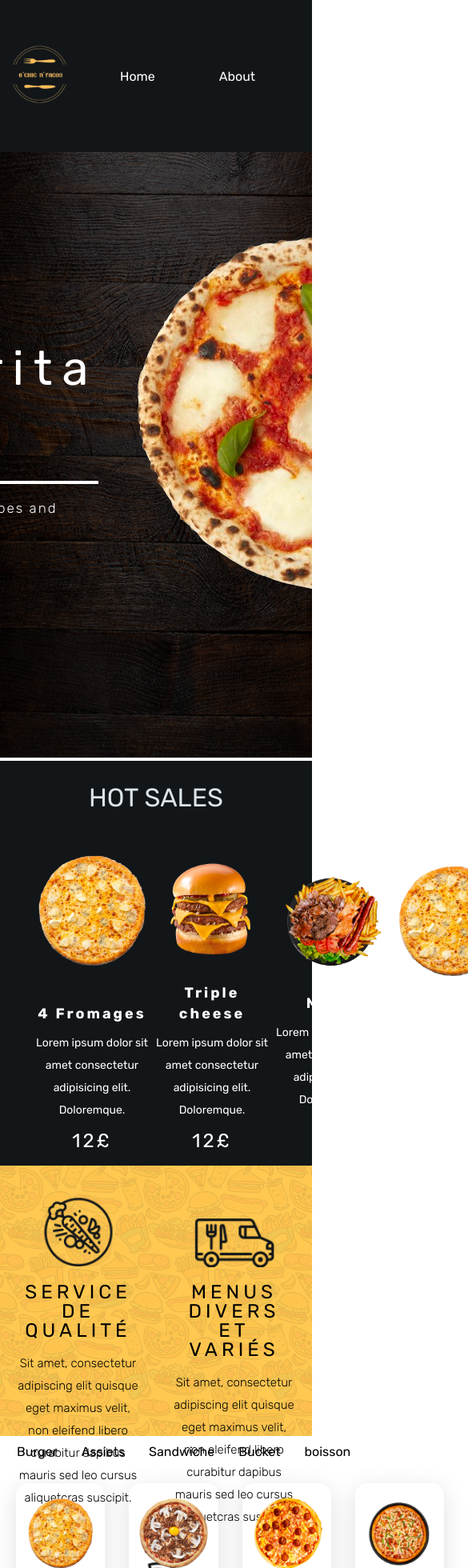
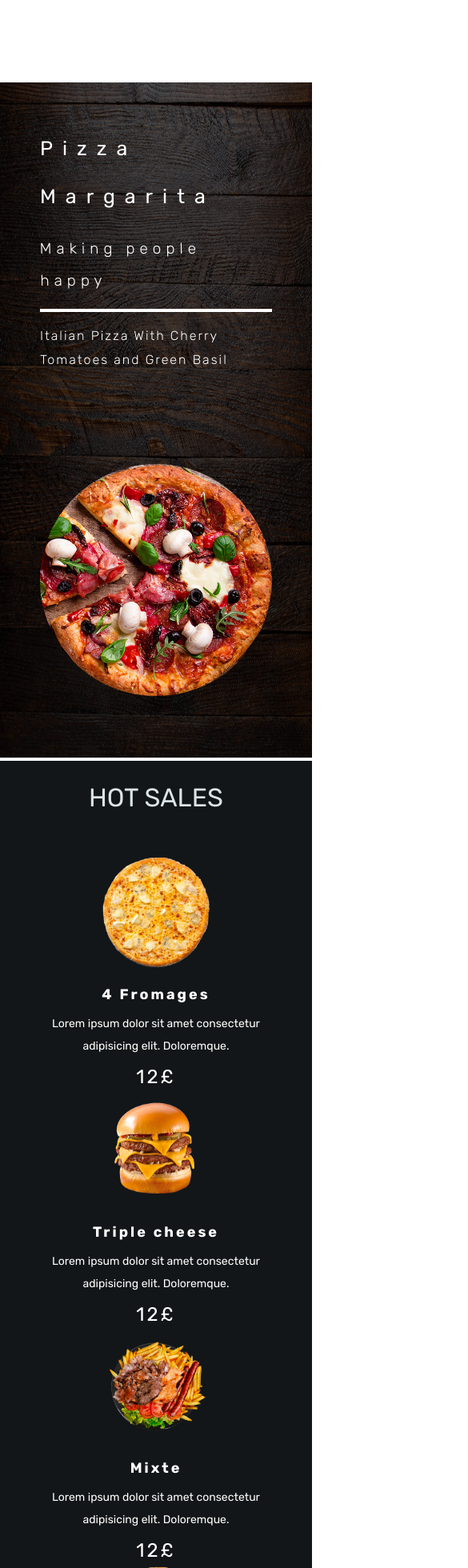
Before and after one commit to otma1ne/ochicken_tacos, a React (Create React App) app: page / in a window 390 px wide. Shown: the top 1960 px of the page at 80% size, 585 px wide, since content can reach past the window. Built offline with nearby package versions, Linux system fonts and the light colour scheme.

Commit message:
responsive

```diff
--- a/src/App.js
+++ b/src/App.js
@@ -9,7 +9,7 @@ function App() {
     <div className="App">
       <Header />
       <RouterProvider router={router} />
-      <Footer />
+      {/* <Footer /> */}
     </div>
   );
 }
--- a/src/pages/Pizza/Pizza.module.scss
+++ b/src/pages/Pizza/Pizza.module.scss
@@ -32,7 +32,7 @@
 }
 
 .card {
-    width: 250px; // Définissez la largeur de chaque carte
+    width: 250px;
     border-radius: 15px;
     padding: 15px 10px;
     box-shadow: rgba(100, 100, 111, 0.2) 0px 7px 29px 0px;
@@ -48,7 +48,7 @@
 }
 
 .card img {
-    width: 100%; // Utilisez 100% de la largeur du conteneur
+    width: 100%;
     height: auto;
     border-radius: 8px;
 }
--- a/src/shared/Footer/Footer.module.scss
+++ b/src/shared/Footer/Footer.module.scss
@@ -0,0 +1,7 @@
+/*responsive */
+@media (max-width: 768px) {
+    .home {
+        display: none;
+    }
+
+}
--- a/src/shared/Header/Header.module.scss
+++ b/src/shared/Header/Header.module.scss
@@ -41,3 +41,11 @@
         gap: 5em;
     }
 }
+
+/*responsive */
+@media (max-width: 768px) {
+    .nav {
+        display: none;
+    }
+
+}
--- a/src/shared/Homa_page/Home.module.scss
+++ b/src/shared/Homa_page/Home.module.scss
@@ -25,14 +25,15 @@
     }
 
     .overlay {
+        padding: 0px 50px;
         position: absolute;
         top: 0;
         left: 0;
         width: 100%;
         background-color: rgba(0, 0, 0, 0.5);
-        display: flex;
+        display: grid;
         align-items: center;
-        justify-content: center;
+        grid-template-columns: 1fr 1fr;
         gap: 10%;
         z-index: 1;
         height: 100vh;
@@ -138,4 +139,57 @@
         opacity: 1;
         transform: translate(0px, 0px);
     }
+
+    /*responsive */
+    @media (max-width: 992px) {
+
+        .overlay {
+            display: grid;
+            grid-template-columns: 1fr ;
+            gap: 0px;
+        }
+        .images {
+            display: flex;
+            justify-content: center;
+        }
+        .title {
+            margin-bottom: 15px;
+            margin-top: 15px;
+            font-size: 40px;
+        }
+
+        .seconde_title {
+            font-size: 20px;
+
+        }
+
+        .three_title {
+            font-size: 13px;
+        }
+    }
+
+    @media (max-width: 768px) {
+        .overlay {
+            display: grid;
+            grid-template-columns: 1fr;
+            gap: 0px;
+        }
+        img {
+            width: 100%
+        }
+        .title {
+            margin-bottom: 15px;
+            margin-top: 15px;
+            font-size: 25px;
+        }
+
+        .seconde_title {
+            font-size: 19px;
+
+        }
+
+        .three_title {
+            font-size: 16px;
+        }
+    }
 }
--- a/src/shared/Homa_page/Home_page.jsx
+++ b/src/shared/Homa_page/Home_page.jsx
@@ -3,7 +3,7 @@ import styles from "./Home.module.scss";
 import { Swiper, SwiperSlide } from 'swiper/react';
 import slide1 from "../../assets/images/slide_1.jpg";
 import slide2 from "../../assets/images/slide_2.jpg";
-import pizza2 from "../../assets/images/Pizza/marguerita.png";
+import pizza2 from "../../assets/images/pizza_2.png";
 import 'swiper/css';
 import 'swiper/css/navigation';
 import 'swiper/css/pagination';
@@ -22,7 +22,7 @@ function Home_page() {
             <img className={styles.backgroundImage} src={slide1} alt="Background" />
             <div className={styles.overlay}>
               <div className={styles.contentWrapper}>
-                <h1 className={styles.title}>Pizza Marguerita</h1>
+                <h1 className={styles.title}>Pizza Margarita</h1>
                 <div className={styles.seconde_title}>Making people happy </div>
                 <div className={styles.ligne}></div>
                 <div className={styles.three_title}>Italian Pizza With Cherry Tomatoes and Green Basil  </div>
--- a/src/shared/components/Menu/Menu.jsx
+++ b/src/shared/components/Menu/Menu.jsx
@@ -1,7 +1,6 @@
 import React, { useState } from 'react';
 import styles from './Menu.module.scss';
 import data from "../../../assets/data/data.js"
-
 
 export default function MyTabs() {
     const [activeCategory, setActiveCategory] = useState('pizza')
@@ -13,16 +12,16 @@ export default function MyTabs() {
                         <div className={`${styles.filter_item} ${activeCategory === 'pizza' ? styles.active : ''}`} onClick={() => { setActiveCategory('pizza') }}>Pizza</div>
                         <div className={`${styles.filter_item} ${activeCategory === 'burger' ? styles.active : ''}`} onClick={() => { setActiveCategory('burger') }}>Burger</div>
                         <div className={`${styles.filter_item} ${activeCategory === 'sandwiche' ? styles.active : ''}`} onClick={() => { setActiveCategory('sandwiche') }}>Assiets</div>
-                        <div className={`${styles.filter_item} ${activeCategory === 'sandwiche' ? styles.active : ''}`} onClick={() => { setActiveCategory('sandwiche') }}>Sandwiche</div>
-                        <div className={`${styles.filter_item} ${activeCategory === 'sandwiche' ? styles.active : ''}`} onClick={() => { setActiveCategory('sandwiche') }}>Bucket</div>
-                        <div className={`${styles.filter_item} ${activeCategory === 'sandwiche' ? styles.active : ''}`} onClick={() => { setActiveCategory('sandwiche') }}>boisson</div>
+                        <div className={`${styles.filter_item} ${activeCategory === 'assiets' ? styles.active : ''}`} onClick={() => { setActiveCategory('assiets') }}>Sandwiche</div>
+                        <div className={`${styles.filter_item} ${activeCategory === 'Bucket' ? styles.active : ''}`} onClick={() => { setActiveCategory('Bucket') }}>Bucket</div>
+                        <div className={`${styles.filter_item} ${activeCategory === 'Supliments' ? styles.active : ''}`} onClick={() => { setActiveCategory('Supliments') }}>boisson</div>
                     </div>
                 </div>
 
                 <div className={styles.cards__container}>
                     {data.filter((item) => item.category === activeCategory).map((item) => {
                         return <div className={styles.card}>
-                            <div className={styles.img}><img src={item.imageUrl} alt="" /></div>
+                           <img src={item.imageUrl} alt="image produit" />
                             <div className={styles.title}>{item.name}</div>
                             <div className={styles.ingre}>{item.ingredient}</div>
                             <div className={styles.prix}>{item.price}</div>
--- a/src/shared/components/Menu/Menu.module.scss
+++ b/src/shared/components/Menu/Menu.module.scss
@@ -14,8 +14,8 @@
 
 .filter_items {
     display: flex;
+    flex-wrap: wrap;
     justify-content: center;
-    align-items: center;
     gap: 10px;
 }
 
@@ -30,7 +30,7 @@
 }
 
 .card {
-    width: 100%; // Définissez la largeur de chaque carte
+    width: 100%;
     border-radius: 15px;
     padding: 15px 10px;
     box-shadow: rgba(100, 100, 111, 0.2) 0px 7px 29px 0px;
@@ -45,10 +45,10 @@
     height: 100%;
 }
 
-.card img {
+.card  img {
     width: 100%;
     height: 100%;
-    border-radius: 8px;
+    object-fit:contain;
 }
 
 .card .title {
@@ -68,3 +68,32 @@
     color: $gray-color2;
     margin-top: 5px;
 }
+/*responsive*/
+@media only screen and (max-width: 992px) {
+    .filter_item {
+        display: flex;
+        justify-content: center;
+        flex-basis: calc(33% - 5px);
+    }
+
+    .sale_container {
+        height: 100%;
+    }
+    .cards__container {
+        grid-template-columns: repeat(2, 1fr);
+    }
+
+
+}
+@media only screen and (max-width: 768px) {
+    .filter_item {
+        flex-basis: calc(50% - 5px);
+    }
+
+    .sale_container {
+        height: 100%;
+    }
+    .cards__container {
+        grid-template-columns: 1fr;
+    }
+}
--- a/src/shared/components/Sales/Sales.module.scss
+++ b/src/shared/components/Sales/Sales.module.scss
@@ -4,6 +4,7 @@
     padding: 30px 20px;
     background-color: $black-color;
     height: 60vh;
+}
 
 .container_title {
     margin-top: 20px;
@@ -20,27 +21,28 @@
     word-wrap: break-word;
 }
 
-    .cards {
+.sale_container .cards {
     margin-top: 50px;
     display: grid;
     grid-template-columns: repeat(4, 1fr);
+}
+.sale_container .cards .card .img_container{
+    height: 50%;
 
-        .card {
+}
+.sale_container .cards .card img {
+    width: 150px;
+    height: 150px;
+
+}
+.sale_container .cards .card {
     display: flex;
     justify-content: center;
     align-items: center;
     flex-direction: column;
-
-            .img_container {
-                height: 50%;
 }
 
-            img {
-                width: 150px;
-                height: 150px;
-            }
-
-            .title {
+.sale_container .cards .card .title {
     margin-top: 15px;
     text-align: center;
     font-size: 18px;
@@ -50,14 +52,9 @@
     -webkit-transition: all .3s;
     transition: all .3s;
     color: $white-color;
-
-                &:hover {
-                    cursor: pointer;
-                    color: $hover-color;
-                }
 }
 
-            .ingre {
+.sale_container .cards .card .ingre {
     color: $white-color;
     margin-top: 10px;
     text-align: center;
@@ -65,14 +62,29 @@
     line-height: 28px;
     box-sizing: border-box;
 }
-
-            .prix {
+.sale_container .cards .card .prix {
     margin-top: 10px;
     color: $white-color;
     text-align: center;
     font-size: 24px;
   letter-spacing: 3px;
 }
+.sale_container .cards .card:hover .title {
+    color: $hover-color;
+}
+@media only screen and (max-width: 992px) {
+    .sale_container {
+        height: 100%;
+    }
+    .sale_container .cards {
+        grid-template-columns: repeat(2, 1fr); /* Deux cartes par colonne pour les tablettes */
     }
 }
+@media only screen and (max-width: 768px) {
+    .sale_container {
+        height: 100%;
     }
+    .sale_container .cards {
+        grid-template-columns: 1fr; /* Une seule colonne pour les appareils mobiles et tablettes */
+    }
+}
--- a/src/shared/components/Wrapper/Wrapper.module.scss
+++ b/src/shared/components/Wrapper/Wrapper.module.scss
@@ -20,8 +20,16 @@
         box-sizing: border-box;
         text-align: center;
 
+        .images {
+            width: 100%;
+            display: flex;
+            justify-content: center;
+            align-items: center;
+        }
+
         img {
             width: 100px;
+            height: 70%;
         }
 
         .title {
@@ -44,4 +52,32 @@
             font-weight: 300;
         }
     }
- }
+
+    @media (max-width: 768px) {
+        .item {
+            flex: 1 0 50%;
+        }
+        .wrp_container {
+            background: url('../../../assets/images/back_2.png');
+            background-size: cover;
+            height: 80vh;
+            flex: 1;
+            display: flex;
+            flex-wrap: wrap;
+        }
+    }
+
+    @media (max-width: 480px) {
+        .item {
+            flex: 1 0 100%;
+        }
+        .wrp_container {
+            background: url('../../../assets/images/back_2.png');
+            background-size: cover;
+            height: 100%;
+            flex: 1;
+            display: flex;
+            flex-wrap: wrap;
+        }
+    }
+}
--- a/src/shared/components/Wrapper/wrapper.jsx
+++ b/src/shared/components/Wrapper/wrapper.jsx
@@ -13,17 +13,23 @@ function wrapper() {
       <div className={styles.img_container}>
         <div className={styles.wrp_container}>
           <div className={styles.item}>
-            <img src={ico1} alt="" />
+            <div className={styles.images}>
+              <img src={ico1} alt="" />
+            </div>
             <div className={styles.title}>Service de qualité</div>
             <div className={styles.desc}>Sit amet, consectetur adipiscing elit quisque eget maximus velit, non eleifend libero curabitur dapibus mauris sed leo cursus aliquetcras suscipit.</div>
           </div>
           <div className={styles.item}>
-            <img src={ico3} alt="" />
-            <div className={styles.title}>Menus divers et variés</div>
+            <div className={styles.images}>
+              <img src={ico3} alt="" />
+            </div>
+            <div className={styles.title}>Menus divers</div>
             <div className={styles.desc}>Sit amet, consectetur adipiscing elit quisque eget maximus velit, non eleifend libero curabitur dapibus mauris sed leo cursus aliquetcras suscipit.</div>
           </div>
           <div className={styles.item}>
-            <img src={ico2} alt="" />
+            <div className={styles.images}>
+              <img src={ico2} alt="" />
+            </div>
             <div className={styles.title}>Goût exeptionnel </div>
             <div className={styles.desc}>Sit amet, consectetur adipiscing elit quisque eget maximus velit, non eleifend libero curabitur dapibus mauris sed leo cursus aliquetcras suscipit.</div>
           </div>
--- a/src/styles/_variables.scss
+++ b/src/styles/_variables.scss
@@ -14,6 +14,7 @@ $primary-color1: #ff3535;
 $hover-color :#FFC851 ;
 /* color tile*/
 $title-color : #dce4e8;
+$white-color : #dce4e8;
 /* Gray colors */
 $black-color: #121618;
 $gray-color1: #54595f;
```
Lines whose indentation alone changed are shown as unchanged.
